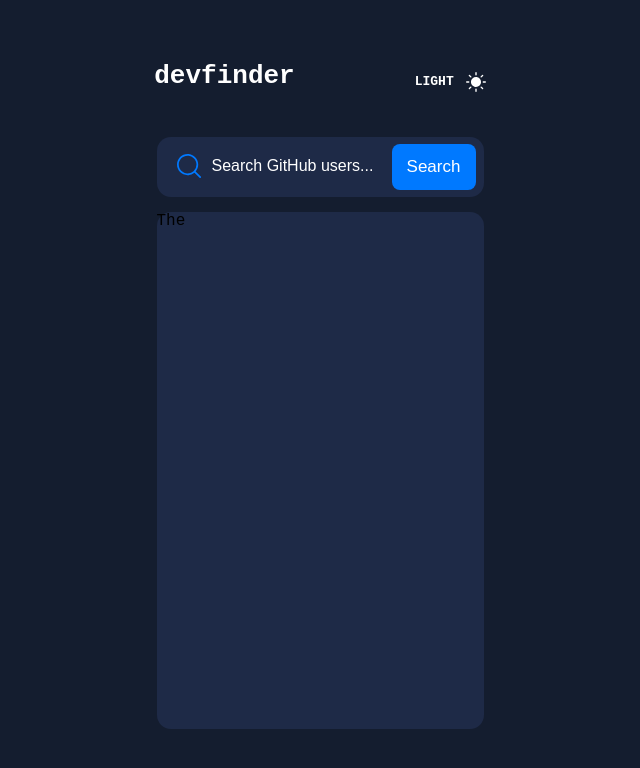
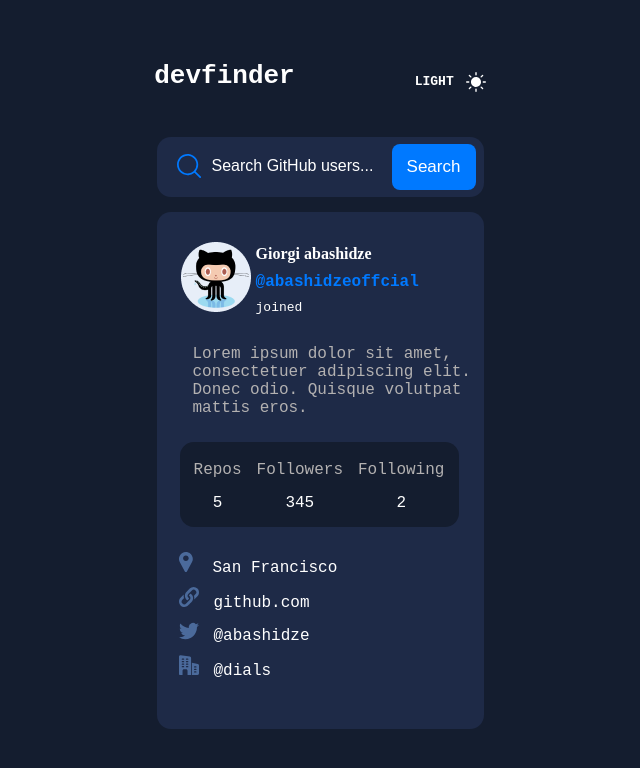
Before and after one commit to Abashidzeofficial/github-user-search-app, a React (Create React App) app: page / in a window 1280 px wide. Shown: the top 768 px of the page, without its empty margins (320-960 px from the left). Built offline with nearby package versions, Linux system fonts and the light colour scheme.

Commit message:
newUpdate

```diff
--- a/src/component/Header.tsx
+++ b/src/component/Header.tsx
@@ -1,12 +1,48 @@
 import React from 'react'
+import profile from '../images/Oval.png';
+import location from '../images/icon-location.svg';
+import twitter from '../images/icon-twitter.svg';
+import githublink from '../images/icon-website.svg';
+import company from '../images/icon-company.svg';
+
 
 function Header() {
   return (
     <div className="search-container">
-      <div className="search-app">
-        <p>The</p>
+      <div className="github-information">
+        <a className='profile-img'>
+          <img src={profile} alt="profile-img" className="profile-icon" />
+        </a>
+        <div className="user-info">
+          <div className='github-name'><a>Giorgi abashidze</a></div>
+          <div className='github-username'><a>@abashidzeoffcial</a></div>
+          <div className='joined'><a>joined</a></div>
+        </div>
       </div>
-    </div>
+      <div className="bio">
+        <p className='bio'>Lorem ipsum dolor sit amet, consectetuer adipiscing elit. Donec odio. Quisque volutpat mattis eros.</p>
+      </div>
+      <div className="repo-follower">
+        <div className="repo">Repos <span className='repo-number'>5</span></div>
+        <div className="follower">Followers <span className='follower-number'>345</span></div>
+        <div className="following">Following<span className='following-number'>2</span> </div>
+      </div>
+      <div className="social">
+        <div className="address">
+          <img src={location} alt="location" className="location" />
+          <a className='location-user'>San Francisco</a>
+        </div>
+        <div className="github-link"> <img src={githublink} alt="githublink" className="link-github" />
+          <a className='github-user'>github.com</a>
+        </div>
+        <div className="twitter"><img src={twitter} alt="" className="twitter-icon" />
+          <a className='twitter-user'>@abashidze</a>
+        </div>
+        <div className="company"><img src={company} alt="company" className="company-icon" />
+          <a className='company-user'>@dials</a>
+        </div>
+      </div>
+    </div >
   )
 }
 
--- a/src/component/styles.css
+++ b/src/component/styles.css
@@ -89,3 +89,90 @@
   color: #fff;
   margin-top: -15px;
 }
+.github-information {
+  display: flex;
+  justify-content: space-around;
+  align-items: center;
+  padding-top: 30px;
+  width: 100%;
+  margin-left: -20px;
+}
+.user-info {
+  display: flex;
+  flex-direction: column;
+  gap: 4px;
+  margin-left: -35px;
+}
+
+.github-name {
+  font-family: Space Mono;
+  font-size: 16px;
+  font-weight: 700;
+  line-height: 24px;
+  color: #fff;
+  margin-left: -50px;
+}
+.github-username {
+  font-size: 16px;
+  font-weight: 700;
+  line-height: 24px;
+  color: #0079ff;
+  margin-left: -50px;
+}
+.joined {
+  font-size: 13px;
+  font-weight: 400;
+  line-height: 19px;
+  color: #fff;
+  margin-left: -50px;
+}
+.bio {
+  display: flex;
+  margin-top: 14px;
+  padding-left: 18px;
+  color: #b3b1b1;
+}
+.repo-follower {
+  display: flex;
+  justify-content: center;
+  gap: 15px;
+  margin-top: 25px;
+  margin-left: 23px;
+  width: 279px;
+  height: 85px;
+  background-color: #141d2f;
+  border-radius: 14px;
+  padding-top: 5px;
+  color: #b3b1b1;
+}
+.repo,
+.follower,
+.following {
+  display: flex;
+  flex-direction: column;
+  align-items: center;
+  justify-content: space-evenly;
+}
+
+.repo-number,
+.follower-number,
+.following-number {
+  color: #fff;
+}
+.social {
+  display: flex;
+  flex-direction: column;
+  gap: 10px;
+  margin-top: 25px;
+  margin-left: 22px;
+}
+.twitter-user,
+.company-user,
+.github-user {
+  padding-left: 15px;
+  color: #fff;
+}
+.location-user {
+  padding-left: 20px;
+  color: #fff;
+}
```
Also changed, not shown: src/images/Oval.png (added).
